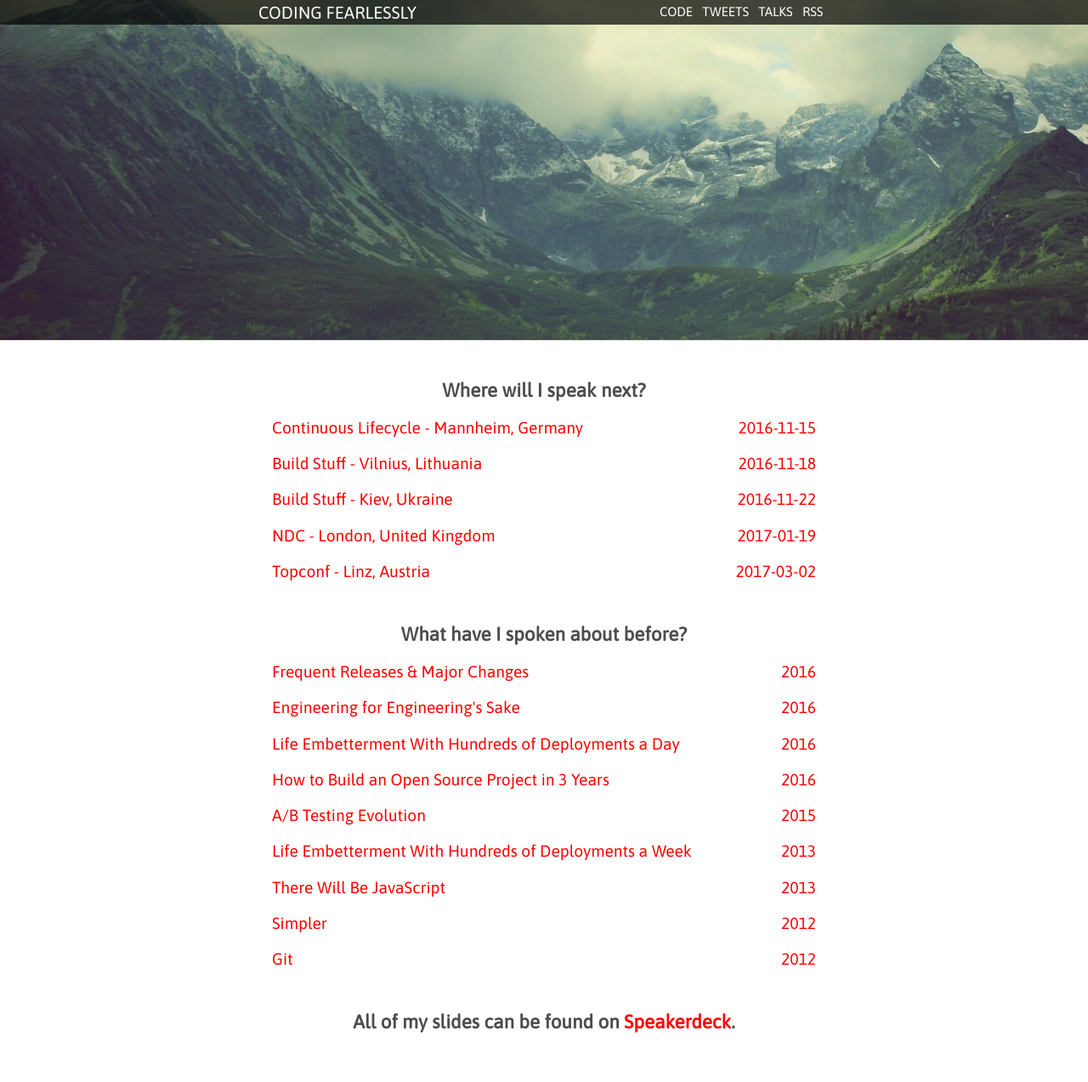
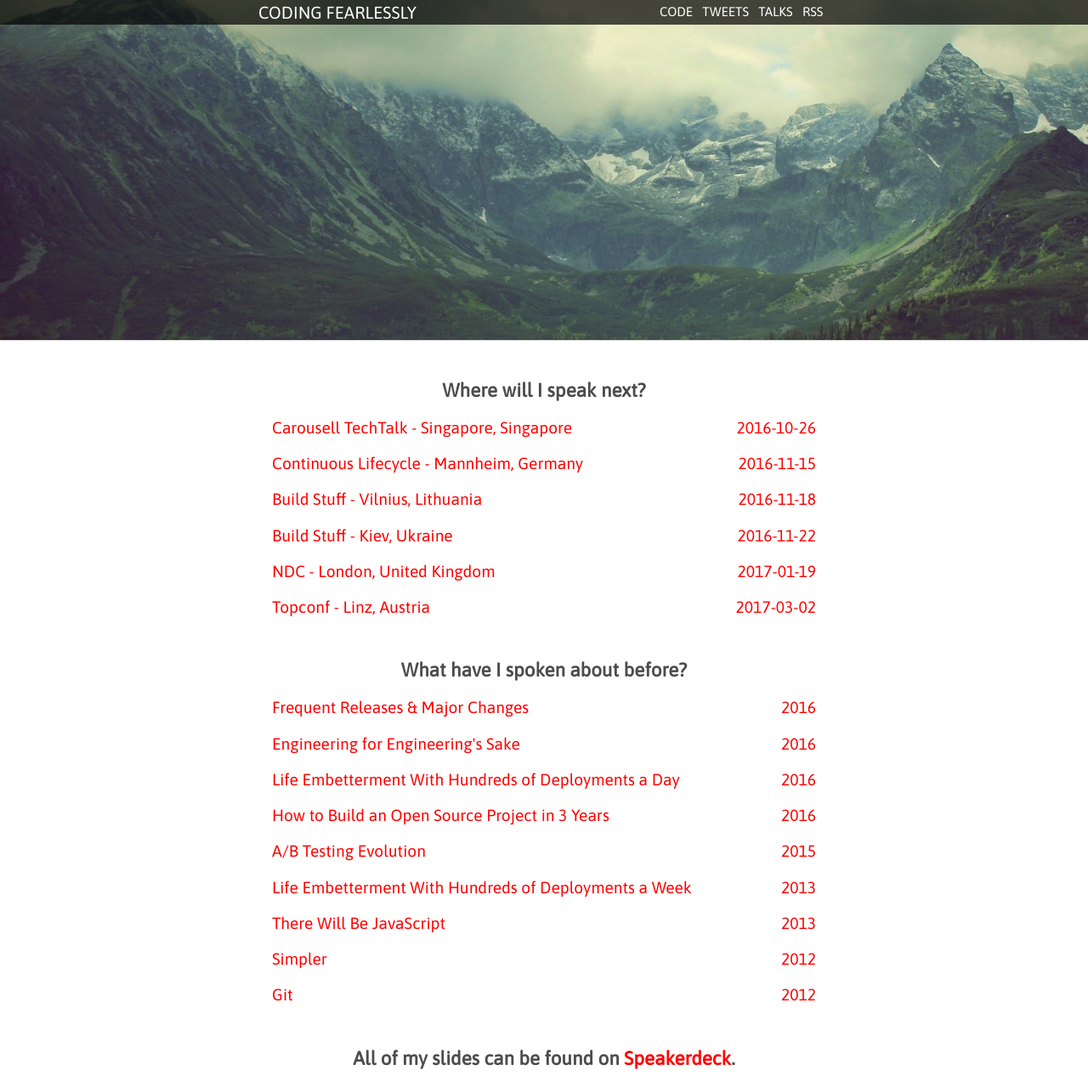
Before and after one commit to mmozuras/mmozuras.github.com, a Jekyll site: the page built from talks.html, in a window 1280 px wide. Shown: the whole page at 85% size. Built offline with Jekyll 4.4.1, drawn with Linux system fonts in a browser that asks for light colours; comment, search, counter and statistics services are not loaded; before the commit the page ends 1230 px from its top, so only the background shows below that.

Commit message:
Add Carousell TechTalk appeareance to the list of upcoming talks

```diff
--- a/talks.html
+++ b/talks.html
@@ -5,6 +5,13 @@ background: background
 
 <div>
   <h1>Where will I speak next?</h1>
+  <article class="talk">
+    <a href="https://www.eventbrite.sg/e/carousell-techtalk-engineering-for-engineerings-sake-by-mindaugas-mozuras-head-of-engineering-vinted-tickets-28779008790">
+      <span>Carousell TechTalk - Singapore, Singapore</span>
+      <span class="year">2016-10-26</span>
+    </a>
+  </article>
+
   <article class="talk">
     <a href="http://www.continuouslifecycle.de/lecture.php?id=5404&c=0">
       <span>Continuous Lifecycle - Mannheim, Germany</span>
```
